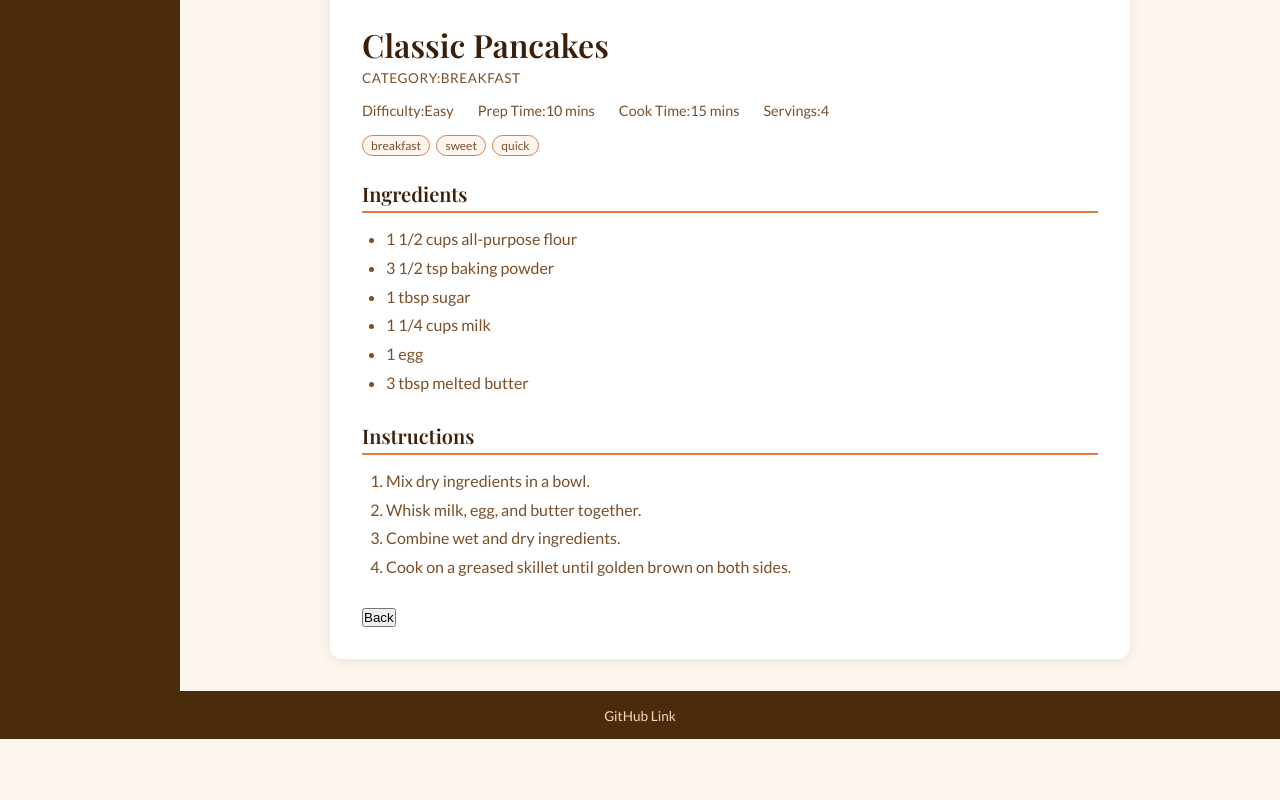
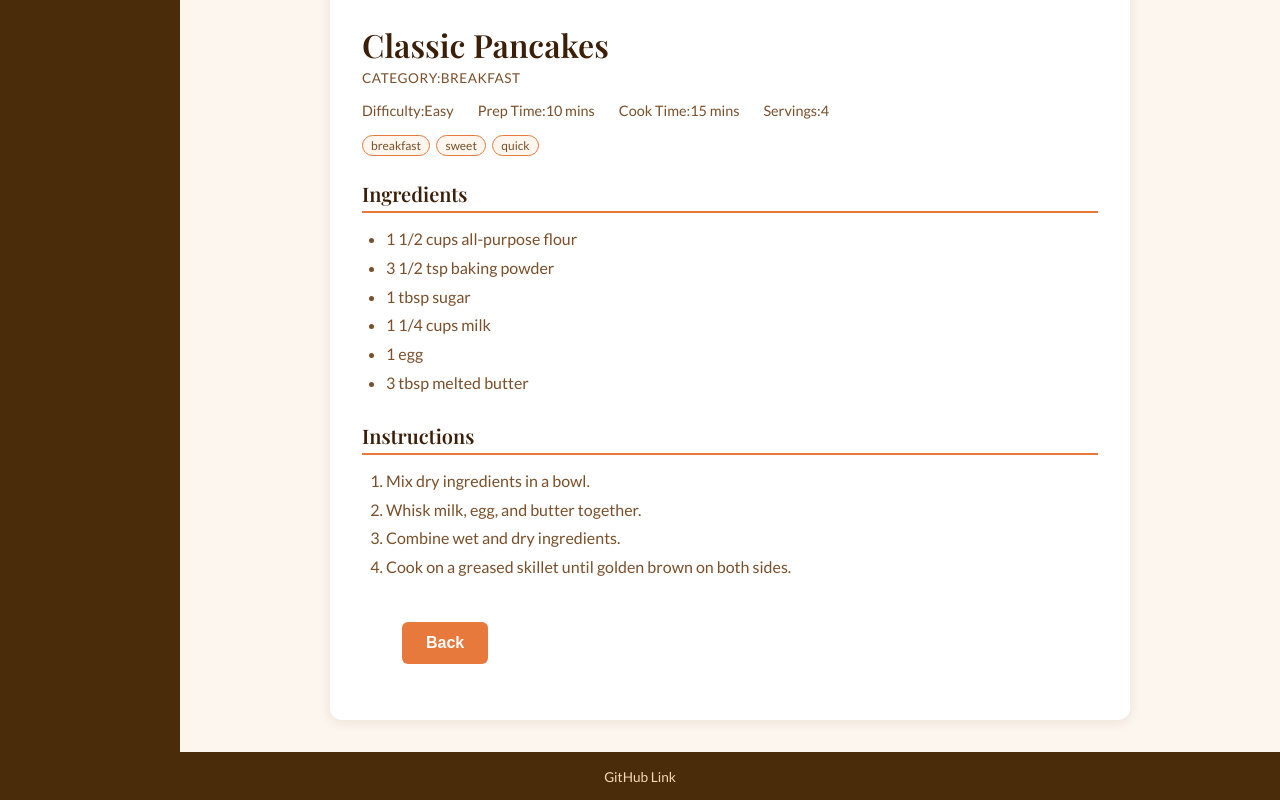
Before and after one commit to AndreRibeiro24/RecipeBookApp, a React (Vite) app in the folder Recipe-book-app/: page /recipes/1 in a window 1280 px wide. Shown: the part 448-1248 px from the top of the page. Before the commit the page ends 1187 px from the top, so only its background shows below. Built offline with nearby package versions, Linux system fonts and the light colour scheme.

Commit message:
back button changes

```diff
--- a/Recipe-book-app/src/pages/RecipesDetailsPage.jsx
+++ b/Recipe-book-app/src/pages/RecipesDetailsPage.jsx
@@ -1,5 +1,5 @@
 import {useParams, Link} from "react-router-dom";
-
+import "../styles/App.css"
 
 function RecipeDetailsPage({recipes}){
     const {recipeId} = useParams();
@@ -47,7 +47,7 @@ function RecipeDetailsPage({recipes}){
           </ol>
         </div>
             <Link to="/">
-            <button>Back</button>
+            <button className="back-button">Back</button>
             </Link>
         </div>
         </div>
--- a/Recipe-book-app/src/styles/App.css
+++ b/Recipe-book-app/src/styles/App.css
@@ -344,6 +344,25 @@ main {
   transform: translateY(-2px);
 }
 
+/* Back Buttons*/
+.back-button{
+  margin: 1rem 2.5rem 1.5rem;
+  padding: 0.75rem 1.5rem;
+  background-color: var(--color-accent);
+  color: white;
+  border: none;
+  border-radius: 6px;
+  font-size: 1rem;
+  font-weight: 700;
+  cursor: pointer;
+  transition: background 0.2s, transform 0.2s;
+}
+
+.back-button:hover{
+  background-color: var(--color-navbar);
+  transform: translateY(-2px);
+}
+
 /* Add Recipe Form */
 .AddRecipeForm {
   max-width: 600px;
```
